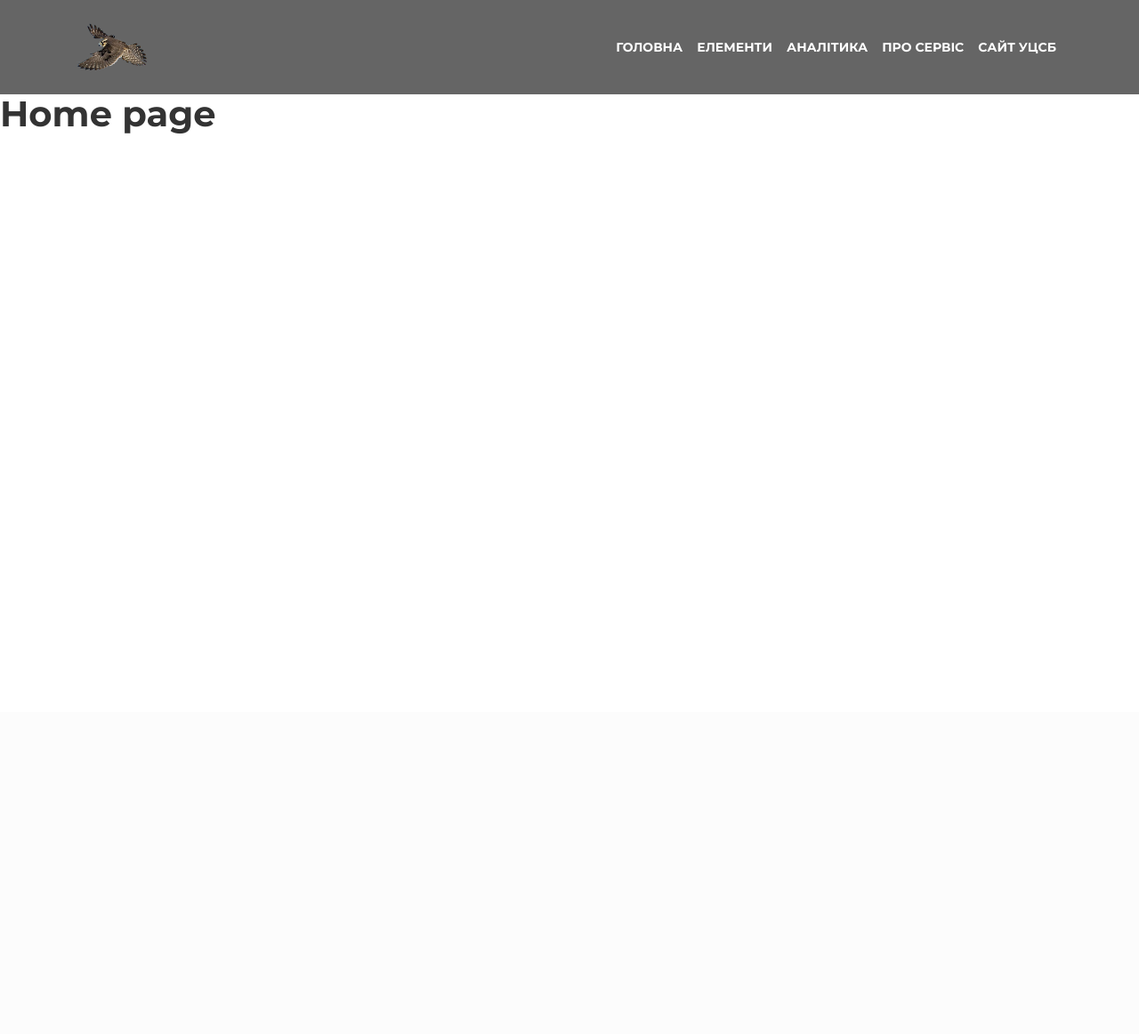
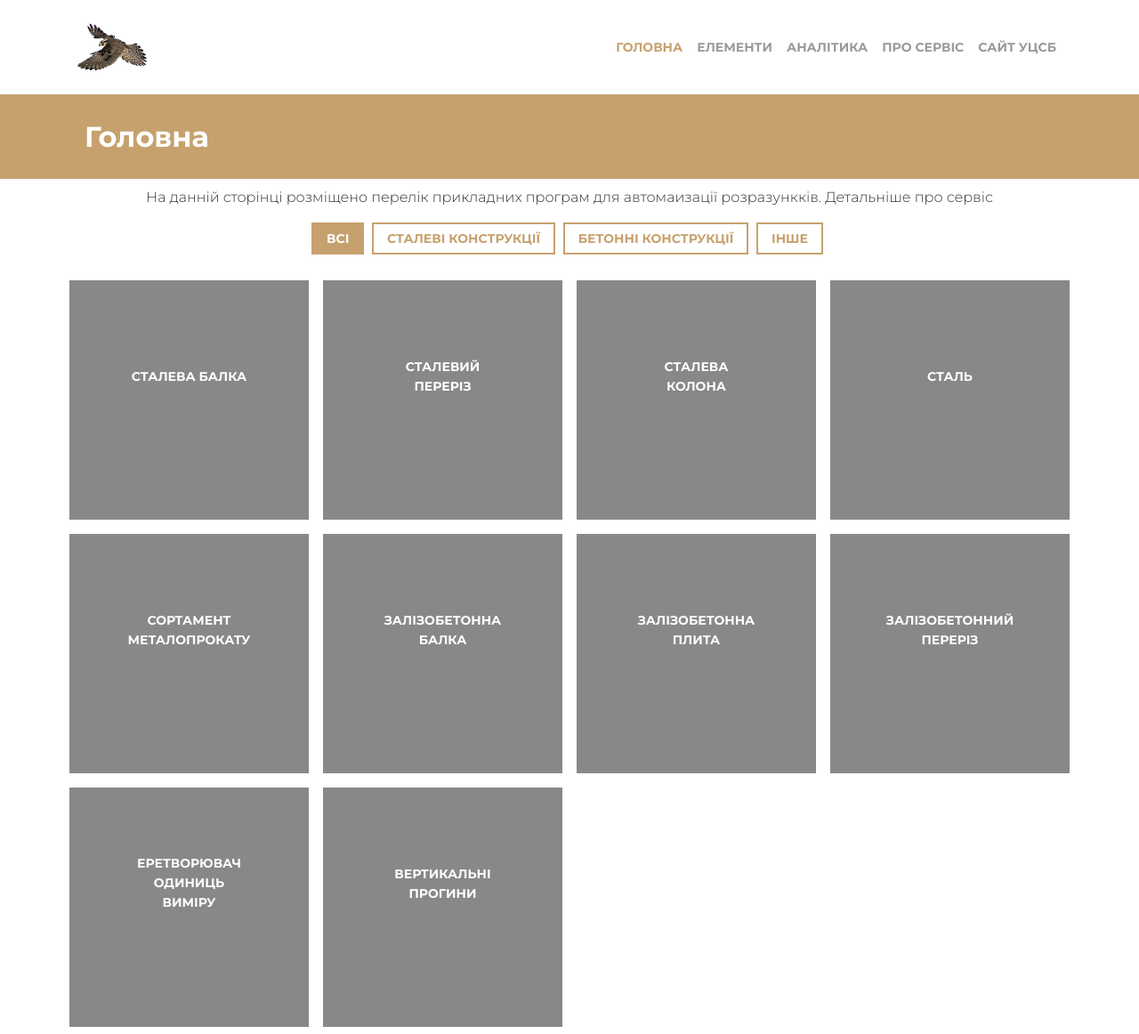
Before and after one commit to vdovkin/sapsan-build, a Flask app: page / in a window 1280 px wide. Shown: the whole page at 89% size. Before the commit the page ends 150 px from the top, so only its background shows below. Run offline with Flask 2, Linux system fonts and the light colour scheme; some libraries are stand-ins or nearby versions.

Commit message:
Modifide main page

```diff
--- a/core/main/routes.py
+++ b/core/main/routes.py
@@ -1,4 +1,5 @@
 from flask import render_template, Blueprint
+from apps import APPS
 
 main = Blueprint("main", __name__)
 
@@ -6,4 +7,4 @@ main = Blueprint("main", __name__)
 @main.route("/")
 @main.route("/home")
 def home():
-    return render_template("main/home.html")
+    return render_template("main/home.html", apps=APPS)
--- a/core/static/css/style.css
+++ b/core/static/css/style.css
@@ -4,7 +4,7 @@ body {
   font-size: 14px;
   font-weight: 300;
   line-height: 1.6em;
-  color: #656565;
+  color: #333333;
 }
 
 a:active {
@@ -20,8 +20,20 @@ h6 {
   font-family: "Montserrat", sans-serif;
   font-weight: 700;
   line-height: 1.1em;
-  color: #333;
   margin-bottom: 20px;
+}
+
+.btn-standart {
+  background-color: #58a2dc;
+  color: #fff;
+  border-radius: 0;
+  font-weight: 600;
+  padding: 15px 10px;
+}
+
+.btn-standart:hover {
+  background-color: #b18446;
+  color: #fff;
 }
 
 #wrapper {
@@ -30,22 +42,124 @@ h6 {
   padding: 0;
 }
 
+#inner-headline {
+  background-color: #c6a16e;
+  margin: 0;
+  padding: 0;
+  position: relative;
+}
+
 .navbar {
-  background-color: #656565;
   min-height: 70px;
 }
 
 .navbar .navbar-nav .nav-link {
-  color: #fff;
+  color: #9a9a9a;
   font-weight: 700;
   text-transform: uppercase;
 }
 
 .navbar .navbar-nav .nav-link:hover,
 .navbar .navbar-nav .nav-link:focus {
-  color: #333;
+  color: #b18446;
+}
+
+.navbar .navbar-nav .nav-link.active {
+  color: #c6a16e;
 }
 
 .navbar img {
   max-width: 80px;
 }
+
+.page-title {
+  color: #fff;
+  margin: 30px 10px;
+}
+
+.main-desctiption {
+  font-size: 16px;
+  margin: 10px 0;
+}
+
+.main-desctiption a {
+  color: #333333;
+  text-decoration: none;
+}
+
+.main-desctiption a:hover {
+  color: #b18446;
+  font-weight: bold;
+}
+
+/* apps filter section */
+.apps-filter {
+  padding: 0;
+}
+
+.apps-filter li {
+  display: inline-block;
+  margin: 0px 5px 5px 0px;
+}
+
+.apps-filter a {
+  color: #c6a16e;
+  text-transform: uppercase;
+  display: block;
+  font-weight: bold;
+  padding: 5px 15px;
+  border-radius: 0;
+  border: 2px solid #c6a16e;
+}
+
+.apps-filter a:hover {
+  text-decoration: none;
+  color: #b18446;
+  border-color: #b18446;
+}
+
+.apps-filter .active a {
+  color: #fff;
+  background-color: #c6a16e;
+}
+
+/* apps picture section */
+.apps-pic {
+  position: relative;
+  display: block;
+}
+
+.apps-pic img {
+  width: 100%;
+  height: auto;
+}
+
+.apps-pic .hover-wrap {
+  padding: 0;
+  margin: 0;
+  top: 0;
+  left: 0;
+  position: absolute;
+  display: block;
+  width: 100%;
+  height: 100%;
+}
+
+.apps-pic .hover-wrap:hover {
+  background-color: #c6a16e;
+  opacity: 0.5;
+  -webkit-transition: all 450ms ease-out 0s;
+  transition: all 450ms ease-out 0s;
+}
+
+.apps-pic .apps-links {
+  text-align: center;
+  position: absolute;
+  top: 40%;
+  left: 50%;
+  -webkit-transform: translate(-50%, -50%);
+          transform: translate(-50%, -50%);
+  color: #fff;
+  font-weight: bold;
+  text-transform: uppercase;
+}
--- a/core/static/scss/_base.scss
+++ b/core/static/scss/_base.scss
@@ -3,7 +3,7 @@ body {
   font-size: 14px;
   font-weight: 300;
   line-height: 1.6em;
-  color: $color1;
+  color: $font_color;
 }
 
 a:active {
@@ -19,8 +19,20 @@ h6 {
   font-family: $font;
   font-weight: 700;
   line-height: 1.1em;
-  color: $color2;
   margin-bottom: 20px;
+}
+
+.btn-standart {
+  background-color: $color4;
+  color: #fff;
+  border-radius: 0;
+  font-weight: 600;
+  padding: 15px 10px;
+}
+
+.btn-standart:hover {
+  background-color: $color2;
+  color: #fff;
 }
 
 #wrapper {
@@ -28,3 +40,10 @@ h6 {
   margin: 0;
   padding: 0;
 }
+
+#inner-headline {
+  background-color: $color1;
+  margin: 0;
+  padding: 0;
+  position: relative;
+}
--- a/core/static/scss/_header.scss
+++ b/core/static/scss/_header.scss
@@ -1,10 +1,9 @@
 .navbar {
-  background-color: $color1;
   min-height: 70px;
 
   .navbar-nav {
     .nav-link {
-      color: #fff;
+      color: $color3;
       font-weight: 700;
       text-transform: uppercase;
     }
@@ -12,8 +11,16 @@
     .nav-link:focus {
       color: $color2;
     }
+    .nav-link.active {
+      color: $color1;
+    }
   }
   img {
     max-width: 80px;
   }
 }
+
+.page-title {
+  color: #fff;
+  margin: 30px 10px;
+}
--- /dev/null
+++ b/core/static/scss/_home.scss
@@ -0,0 +1,81 @@
+.main-desctiption {
+  font-size: 16px;
+  margin: 10px 0;
+  a {
+    color: $font_color;
+    text-decoration: none;
+  }
+  a:hover {
+    color: $color2;
+    font-weight: bold;
+  }
+}
+
+/* apps filter section */
+.apps-filter {
+  padding: 0;
+  li {
+    display: inline-block;
+    margin: 0px 5px 5px 0px;
+  }
+  a {
+    color: $color1;
+    text-transform: uppercase;
+    display: block;
+    font-weight: bold;
+    padding: 5px 15px;
+    border-radius: 0;
+    border: 2px solid $color1;
+  }
+  a:hover {
+    text-decoration: none;
+    color: $color2;
+    border-color: $color2;
+  }
+  .active a {
+    color: #fff;
+    background-color: $color1;
+  }
+}
+
+/* apps picture section */
+
+.apps-pic {
+  position: relative;
+  display: block;
+  img {
+    width: 100%;
+    height: auto;
+  }
+  .hover-wrap {
+    padding: 0;
+    margin: 0;
+    top: 0;
+    left: 0;
+    position: absolute;
+    display: block;
+    width: 100%;
+    height: 100%;
+  }
+
+  .hover-wrap:hover {
+    background-color: $color1;
+    opacity: 0.5;
+
+    -webkit-transition: all 450ms ease-out 0s;
+    -moz-transition: all 450ms ease-out 0s;
+    -o-transition: all 450ms ease-out 0s;
+    transition: all 450ms ease-out 0s;
+  }
+
+  .apps-links {
+    text-align: center;
+    position: absolute;
+    top: 40%;
+    left: 50%;
+    transform: translate(-50%, -50%);
+    color: #fff;
+    font-weight: bold;
+    text-transform: uppercase;
+  }
+}
--- a/core/static/scss/_varriabels.scss
+++ b/core/static/scss/_varriabels.scss
@@ -1,7 +1,28 @@
 @import url("https://fonts.googleapis.com/css2?family=Montserrat:ital,wght@0,100;0,200;0,300;0,400;0,500;0,600;0,700;0,800;0,900;1,100;1,200;1,300;1,400;1,500;1,600;1,700;1,800;1,900&display=swap");
 
 $font: "Montserrat", sans-serif;
+$font_color: #333333;
 
-$main_color: #536279;
-$color1: #656565;
-$color2: #333;
+// $color1: #a1743d;
+$color1: #c6a16e;
+$color2: #b18446;
+$color3: #9a9a9a;
+// $color4: #395e91;
+$color4: #58a2dc;
+
+// $color2: #395e91;
+// $color3: #71508e;
+// $color4: #64904e;
+
+// $main_color: #a28863;
+// $font_color: #333333;
+// $color1: #656565;
+// $color2: #333;
+
+// $sec_color: #009fde;
+// $sec_color: #5486b1;
+
+// $color1: #594a3c;
+// $color2: #bf9056;
+// $color3: #88a5bf;
+// $color4: #1e2640;
--- a/core/static/scss/style.scss
+++ b/core/static/scss/style.scss
@@ -2,3 +2,5 @@
 @import "base";
 
 @import "header";
+
+@import "home";
--- a/core/templates/_navbar.html
+++ b/core/templates/_navbar.html
@@ -1,4 +1,4 @@
-<nav class="navbar navbar-expand-md navbar-dark">
+<nav class="navbar navbar-expand-md navbar-light">
   <div class="container">
     <div class="navbar-brand mr-4">
       <a href="{{url_for('main.home')}}">
@@ -22,7 +22,9 @@
     <div class="collapse navbar-collapse" id="navbarToggle">
       <!-- Navbar Right Side -->
       <div class="navbar-nav ml-auto">
-        <a class="nav-item nav-link" href="{{url_for('main.home')}}">Головна</a>
+        <a class="nav-item nav-link active" href="{{url_for('main.home')}}"
+          >Головна</a
+        >
         <a class="nav-item nav-link" href="#">Елементи</a>
         <a class="nav-item nav-link" href="#">Аналітика</a>
         <a class="nav-item nav-link" href="#">Про сервіс</a>
--- a/core/templates/main/home.html
+++ b/core/templates/main/home.html
@@ -1,5 +1,56 @@
 {% extends "layout.html" %} {% block content %}
 
-<h1>Home page</h1>
+<section id="inner-headline">
+  <div class="container">
+    <div class="row">
+      <div class="col-lg-12">
+        <h2 class="page-title">Головна</h2>
+      </div>
+    </div>
+  </div>
+</section>
+<section id="content">
+  <div class="container">
+    <div class="row">
+      <div class="col-md-12 text-center my-auto">
+        <div class="main-desctiption">
+          <p>
+            На данній сторінці розміщено перелік прикладних програм для
+            автомаизації розразункків.
+            <a href="#">Детальніше про сервіс</a>
+          </p>
+        </div>
+      </div>
+    </div>
+    <div class="row">
+      <div class="col-lg-12">
+        <ul class="apps-filter text-center">
+          <li class="all active"><a href="#">Всі</a></li>
+          <li class="web"><a href="#" title="">Сталеві конструкції</a></li>
+          <li class="icon"><a href="#" title="">Бетонні конструкції</a></li>
+          <li class="graphic"><a href="#" title="">Інше</a></li>
+        </ul>
+        <!-- <div class="clearfix"></div> -->
+
+        <div class="row">
+          {% for app in apps %}
+          <div class="col-lg-3 col-sm-6 p-2">
+            <div class="apps-pic" data-id="id-0" data-type="web">
+              <img
+                src="{{ url_for('static', filename=app.img) }}"
+                alt="{{app.link}} preview picture"
+              />
+
+              <a href="#" class="hover-wrap"
+                ><span class="apps-links">{{app.name}}</span></a
+              >
+            </div>
+          </div>
+          {% endfor %}
+        </div>
+      </div>
+    </div>
+  </div>
+</section>
 
 {% endblock content %}
```
Also changed, not shown: apps.py (added, +31 -0 lines), core/static/img/Solidgrey.png (added).
